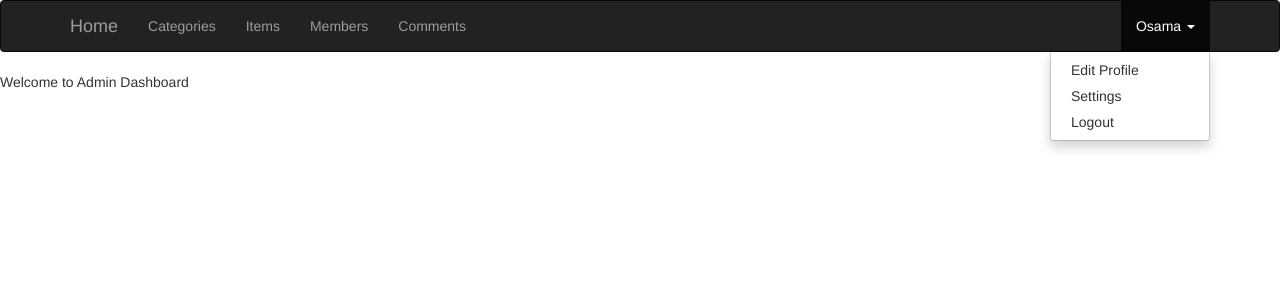
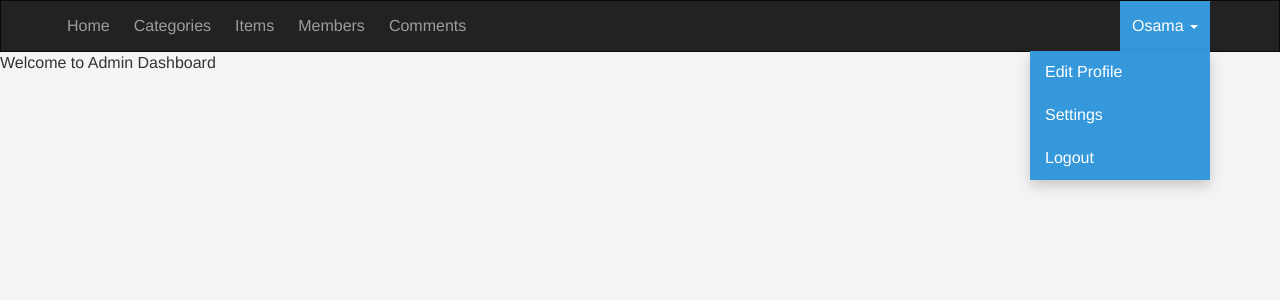
Before and after one commit to Mohammedbasiouny/eCommerce, a PHP site: page /admin/dashboard.php in a window 1280 px wide, after a click on "Osama". Shown: the top 300 px of the page. Run offline with PHP 8.4, Linux system fonts and the light colour scheme; the visitor is signed in with stand-in values (Sample User, id 1).

Commit message:
Update bootstrap.css and backend.css styles

```diff
--- a/admin/includes/templates/header.php
+++ b/admin/includes/templates/header.php
@@ -5,9 +5,11 @@
     <meta charset="UTF-8">
     <meta name="viewport" content="width=device-width, initial-scale=1.0">
     <title>Admin</title>
-    <link rel="stylesheet" href="<?php echo $css;?>backend.css">
-    <link rel="stylesheet" href="<?php echo $css;?>bootstrap.min.css">
-    <link rel="stylesheet" href="<?php echo $css;?>fontawesome.min.css">
+    <link rel="stylesheet" href="<?php echo $css ?>bootstrap.min.css" />
+    <link rel="stylesheet" href="<?php echo $css ?>fontawesome.min.css" />
+    <link rel="stylesheet" href="<?php echo $css ?>jquery-ui.css" />
+    <link rel="stylesheet" href="<?php echo $css ?>jquery.selectBoxIt.css" />
+    <link rel="stylesheet" href="<?php echo $css ?>backend.css" />
 </head>
 
 <body>
--- a/admin/layout/css/backend.css
+++ b/admin/layout/css/backend.css
@@ -39,7 +39,8 @@ body {
     margin-bottom: 0;
 }
 
-.nav>li>a {
+.nav>li>a,
+.navbar-brand {
     padding: 15px 12px;
 }
 
@@ -49,15 +50,21 @@ body {
 
 .navbar-inverse .navbar-nav > .open > a,
 .navbar-inverse .navbar-nav > .open > a:focus,
-.navbar-inverse.navbar-nav > .open > a:hover
+.navbar-inverse.navbar-nav > .open > a:hover,
 .dropdown-menu {
-    background-color: #3498db;
+    background-color: #3498DB;
 }
 
 .dropdown-menu {
+    min-width: 180px;
+    padding: 0;
+    font-size: 1em;
+    border: none;
+    border-radius: 0;
 }
 
 .dropdown-menu > li > a {
-    color: #fff;
+    color: #FFF;
+    padding: 10px 15px;
 }
 /* End Bootsrtrap Edits */
```
Also changed, not shown: admin/layout/css/bootstrap.css, admin/layout/js/bootstrap.min.js.
